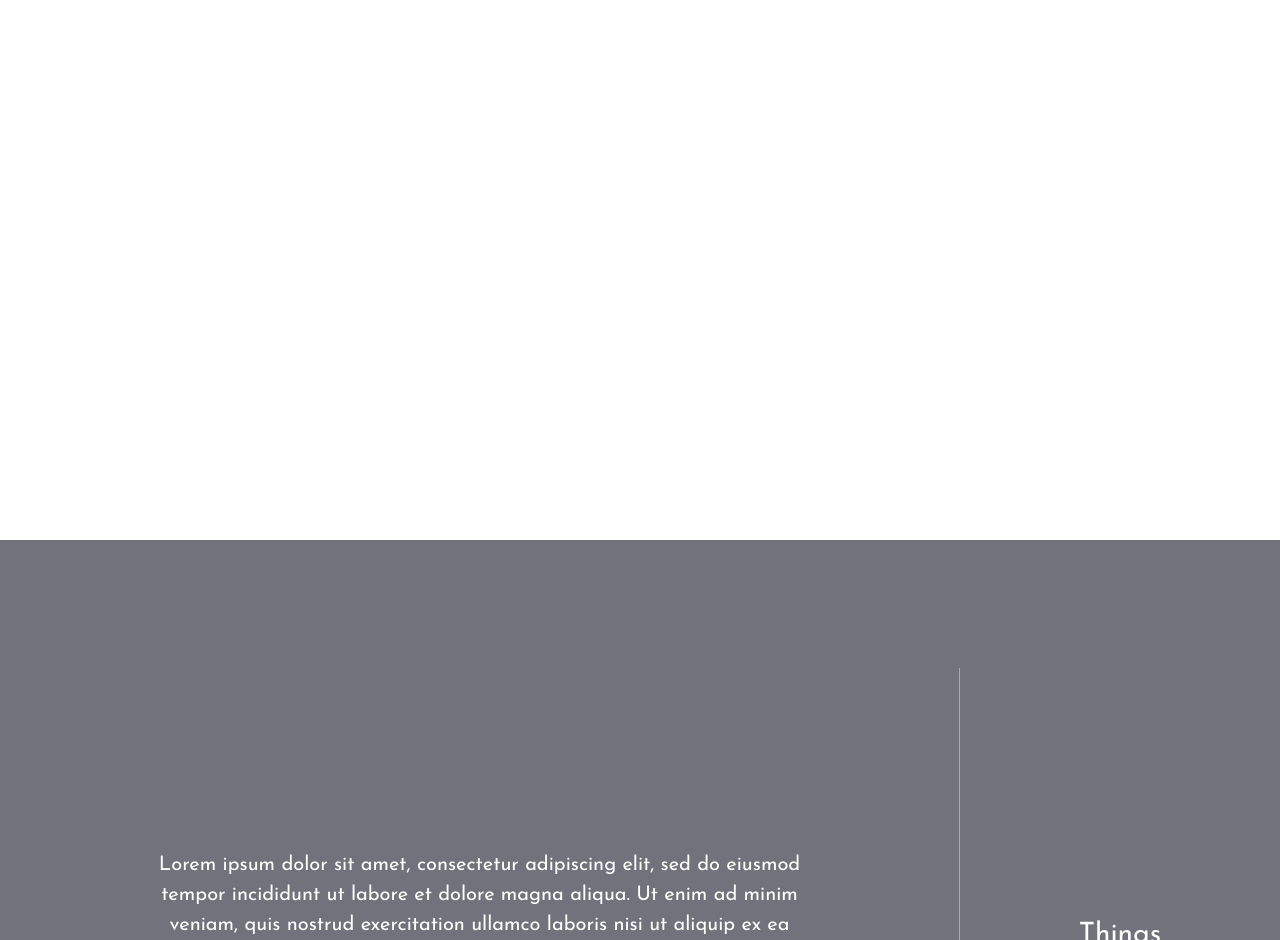
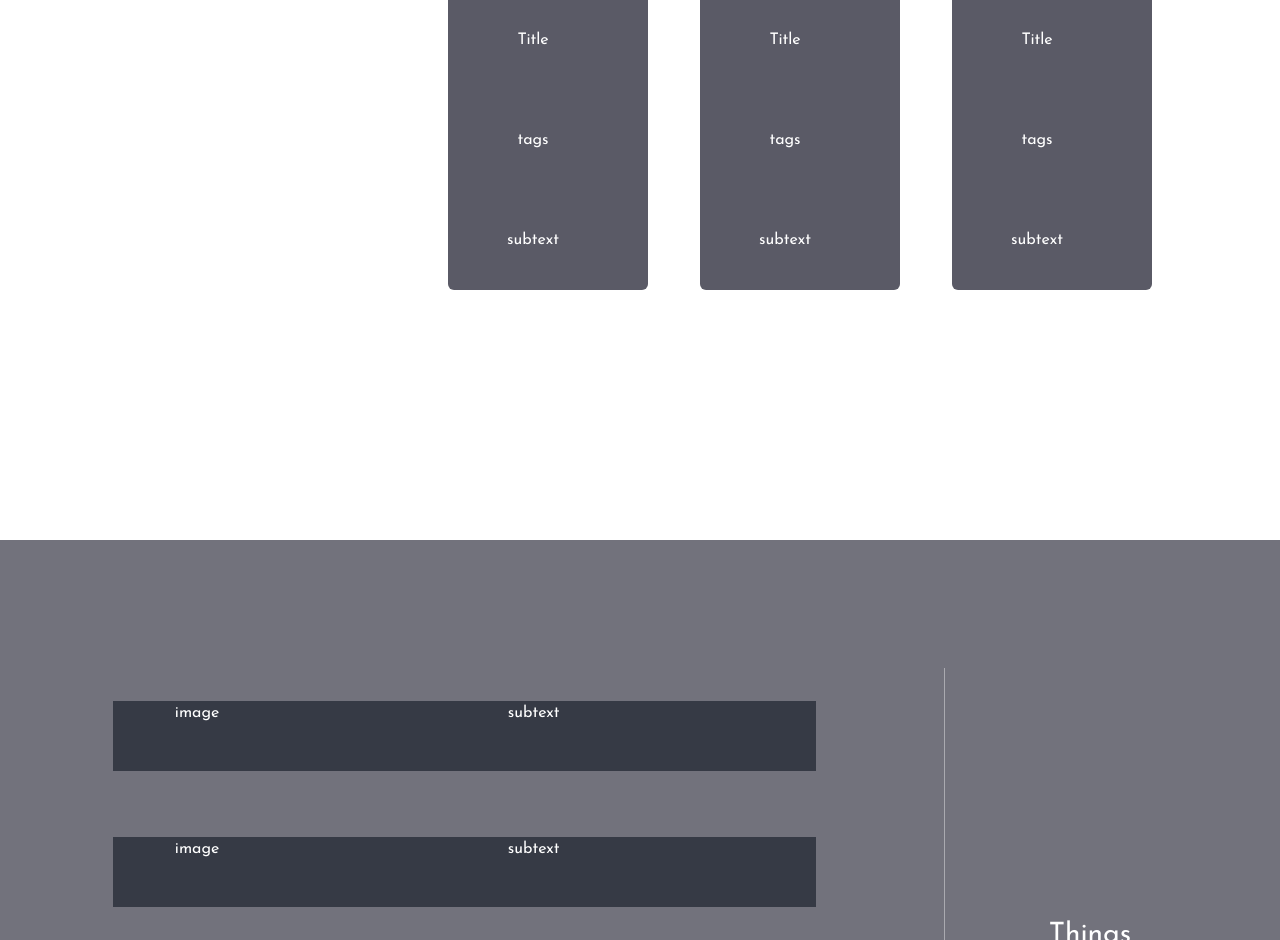
Before and after one commit to SingularReza/meandmine-frontend, a Vue app: page / in a window 1280 px wide. Shown: the part 1860-2800 px from the top of the page. Built offline with nearby package versions, Linux system fonts and the light colour scheme.

Commit message:
added cards and update components

```diff
--- /dev/null
+++ b/src/components/Card.vue
@@ -0,0 +1,23 @@
+<template>
+  <div class="card-wrapper row">
+    <div class="title-wrapper col-12">Title</div>
+    <div class="tags col-12">tags</div>
+    <div class="subtext col-12">subtext</div>
+  </div>
+</template>
+
+<script>
+  export default {
+    name: 'card'
+  }
+</script>
+
+<style scoped>
+  .card-wrapper {
+    border-radius: 4px;
+    font-size: 1rem;
+    height: 100%;
+    width: 100%;
+    align-items: center;
+  }
+</style>
--- a/src/components/Navbar.vue
+++ b/src/components/Navbar.vue
@@ -1,9 +1,14 @@
 <template>
   <div>
     <div class="nav-wrapper container row">
-      <div class="centered site-name col-3 col-md-2" @click="home">Oyasumi</div>
+      <div class="centered site-name col-3 col-md-2" @click="changeRoute('/')">Oyasumi</div>
       <div class="site-options row col-md-5">
-        <div class="centered col" v-for="(option,index) in options" :key="index">{{option}}</div>
+        <div
+          class="centered col"
+          v-for="(option,index) in options"
+          :key="index"
+          @click="changeRoute(option.path)"
+        >{{option.name}}</div>
       </div>
       <div class="site-menu row col-2 offset-7 col-md-1 offset-md-4"><magnify class="search-icon"/><menu-icon class="menu-icon" @click="sidemenu = !sidemenu"/></div>
     </div>
@@ -30,17 +35,32 @@ export default {
     return {
       sidemenu: false,
       options: [
-        'Blog',
-        'News',
-        'Resources',
-        'Works',
-        'About me',
+        {
+          name: 'Blog',
+          path: '/blog'
+        },
+        {
+          name: 'News',
+          path: '/'
+        },
+        {
+          name: 'Resources',
+          path: '/'
+        },
+        {
+          name: 'Works',
+          path: '/'
+        },
+        {
+          name: 'About me',
+          path: '/'
+        },
       ]
     }
   },
   methods: {
-    home() {
-      this.$router.push('/')
+    changeRoute(path) {
+      this.$router.push(path);
     }
   },
 };
--- /dev/null
+++ b/src/components/Update.vue
@@ -0,0 +1,20 @@
+<template>
+  <div class="card-wrapper row">
+    <div class="image-wrapper col-3">image</div>
+    <div class="text col-9">subtext</div>
+  </div>
+</template>
+
+<script>
+  export default {
+    name: 'update'
+  }
+</script>
+
+<style scoped>
+  .card-wrapper {
+    font-size: 1rem;
+    height: 100%;
+    width: 100%;
+  }
+</style>
--- a/src/router.js
+++ b/src/router.js
@@ -28,5 +28,10 @@ export default new Router({
       name: 'editor',
       component: () => import('./views/Editor.vue'),
     },
+    {
+      path: '/blog',
+      name: '/blog',
+      component: () => import('./views/List.vue'),
+    }
   ],
 });
--- a/src/services/Api.js
+++ b/src/services/Api.js
@@ -22,5 +22,8 @@ export default {
     },
     login(credentials) {
       return Api.post('/login', credentials)
-    }
+    },
+    /*getImage(imagepath) {
+      return Api.get('')
+    }*/
 }
--- a/src/views/Home.vue
+++ b/src/views/Home.vue
@@ -1,33 +1,43 @@
 <template>
   <div class="home row">
-    <div class="site-title col-12 col-md-6">Site Name</div>
+    <div class="site-title col-12 col-md-6">Oyasumi.me</div>
     <video class="background-video" muted autoplay loop>
       <source src="@/assets/hero.webm" type="video/webm">
     </video>
     <div class="about-me col-12 row">
       <div class="about-content centered col-md-9">
-            Lorem ipsum dolor sit amet, consectetur adipiscing elit, sed do eiusmod tempor incididunt ut labore et dolore magna aliqua. Ut enim ad minim veniam, quis nostrud exercitation ullamco laboris nisi ut aliquip ex ea commodo consequat. Duis aute irure dolor in reprehenderit in voluptate velit esse cillum dolore eu fugiat nulla pariatur. Excepteur sint occaecat cupidatat non proident, sunt in culpa qui officia deserunt mollit anim id est laborum.
-      </div>
-      <div class="about-title centered col-md-3"><h3>About</h3></div>
+        Lorem ipsum dolor sit amet, consectetur adipiscing elit, sed do eiusmod tempor incididunt ut labore et dolore magna aliqua. Ut enim ad minim veniam, quis nostrud exercitation ullamco laboris nisi ut aliquip ex ea commodo consequat. Duis aute irure dolor in reprehenderit in voluptate velit esse cillum dolore eu fugiat nulla pariatur. Excepteur sint occaecat cupidatat non proident, sunt in culpa qui officia deserunt mollit anim id est laborum.      </div>
+      <div class="about-title centered order-first order-md-0 col-md-3"><h3>About</h3></div>
     </div>
     <div class="latest col-12 row">
       <div class="latest-title centered col-md-3"><h3>Latest</h3></div>
       <div class="latest-content centered col-md-9">
-            Lorem ipsum dolor sit amet, consectetur adipiscing elit, sed do eiusmod tempor incididunt ut labore et dolore magna aliqua. Ut enim ad minim veniam, quis nostrud exercitation ullamco laboris nisi ut aliquip ex ea commodo consequat. Duis aute irure dolor in reprehenderit in voluptate velit esse cillum dolore eu fugiat nulla pariatur. Excepteur sint occaecat cupidatat non proident, sunt in culpa qui officia deserunt mollit anim id est laborum.
+        <div class="info-card" v-for="index in 3">
+          <card></card>
+        </div>
       </div>
     </div>
     <div class="miscellaneous col-12 row">
-      <div class="miscellaneous-content centered col-md-9">
-            Lorem ipsum dolor sit amet, consectetur adipiscing elit, sed do eiusmod tempor incididunt ut labore et dolore magna aliqua. Ut enim ad minim veniam, quis nostrud exercitation ullamco laboris nisi ut aliquip ex ea commodo consequat. Duis aute irure dolor in reprehenderit in voluptate velit esse cillum dolore eu fugiat nulla pariatur. Excepteur sint occaecat cupidatat non proident, sunt in culpa qui officia deserunt mollit anim id est laborum.
+      <div class="miscellaneous-content centered col-md-9 row">
+        <div class="update col-12" v-for="index in 4" :key="index">
+          <update></update>
+        </div>
       </div>
-      <div class="miscellaneous-title centered col-md-3"><h3>Things</h3></div>
+      <div class="miscellaneous-title centered order-first order-md-0 col-md-3"><h3>Things</h3></div>
     </div>
   </div>
 </template>
 
 <script>
+import card from '../components/Card.vue'
+import update from '../components/Update.vue'
+
 export default {
   name: 'home',
+  components: {
+    card,
+    update,
+  },
   data() {
     return {
       options: [
@@ -41,6 +51,8 @@ export default {
         'And Stuff',
       ],
     };
+  },
+  methods: {
   },
 };
 </script>
@@ -84,7 +96,9 @@ video {
 
 .about-content, .latest-content, .miscellaneous-content {
   font-size: 1.25rem;
-  padding: 10%;
+  padding: 0 10% 0 10%;
+  display: flex;
+  justify-content: space-between;
 }
 
  .about-me, .latest, .miscellaneous {
@@ -98,4 +112,39 @@ video {
 .about-me, .miscellaneous {
   background: rgba(20, 21, 38, .6);
 }
+
+.info-card {
+  height: 300px;
+  width: 200px;
+  background: rgba(20, 21, 38, .7);
+  border-radius: 6px;
+  color: #fff;
+}
+
+.update {
+  width: 100%;
+  height: 70px;
+  background: rgb(39, 44, 56, .8);
+}
+
+@media (max-width: 768px) {
+    .about-content, .latest-title, .miscellaneous-content {
+      border: none;
+    }
+
+    .about-content, .latest-content, .miscellaneous-content {
+      font-size: 1.25rem;
+      padding: 0 5% 0 5%;
+      height: 80%;
+    }
+    .about-title, .latest-title, .miscellaneous-title {
+      height: 20%;
+      border-bottom: 1px solid rgba(255, 255, 255, 0.4);
+    }
+
+    .about-me, .latest, .miscellaneous {
+      font-size: 1.25rem;
+      padding: 0 10% 0 10%;
+    }
+}
 </style>
--- /dev/null
+++ b/src/views/List.vue
@@ -0,0 +1,20 @@
+<template>
+  <div class="container">
+    <div class="blog-list">
+      <card v-for="index in 6" :key="index"></card>
+    </div>
+  </div>
+</template>
+
+<script>
+import card from '../components/Card.vue'
+export default {
+  name: 'list',
+  components: {
+    card
+  }
+}
+</script>
+
+<style scoped>
+</style>
--- /dev/null
+++ b/vue.config.js
@@ -0,0 +1,3 @@
+module.exports = {
+  lintOnSave: false
+}
```
Also changed, not shown: src/components/Cards.vue (deleted, +0 -13 lines), .eslintrc.js.
